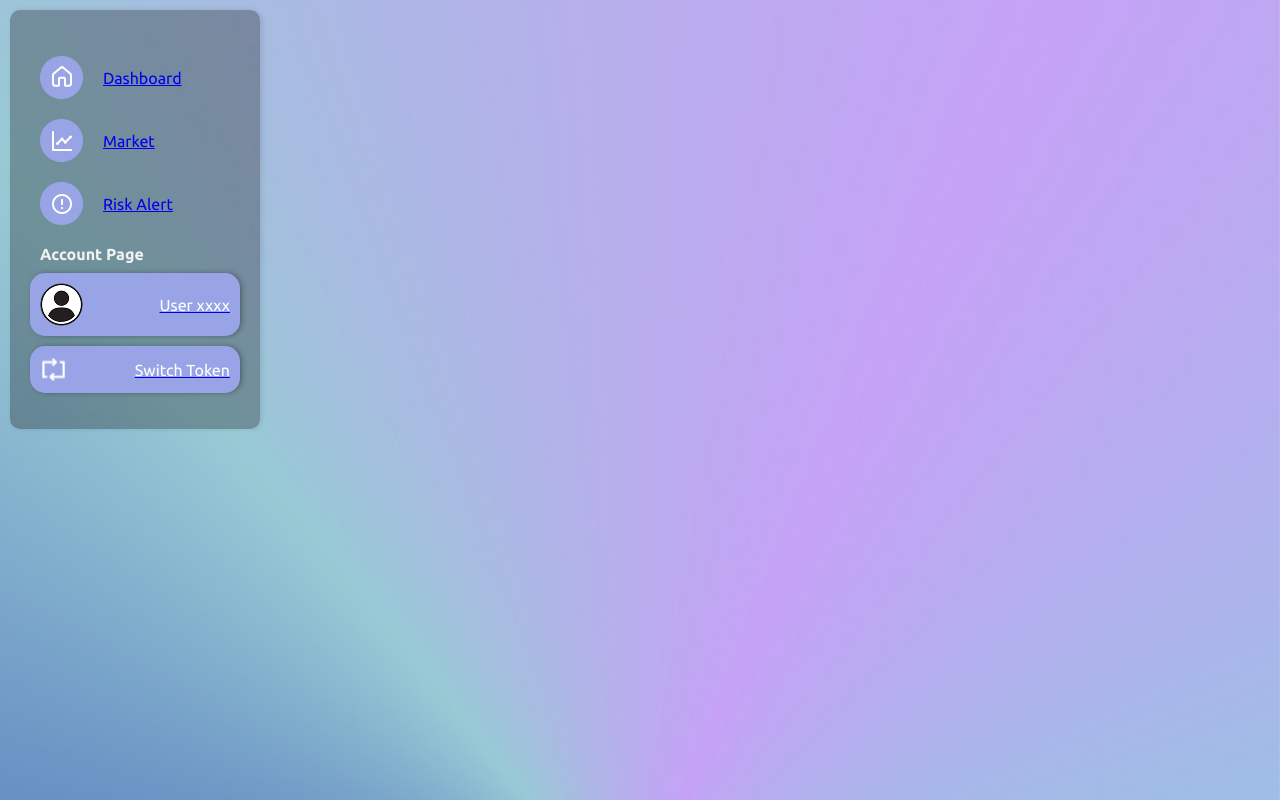
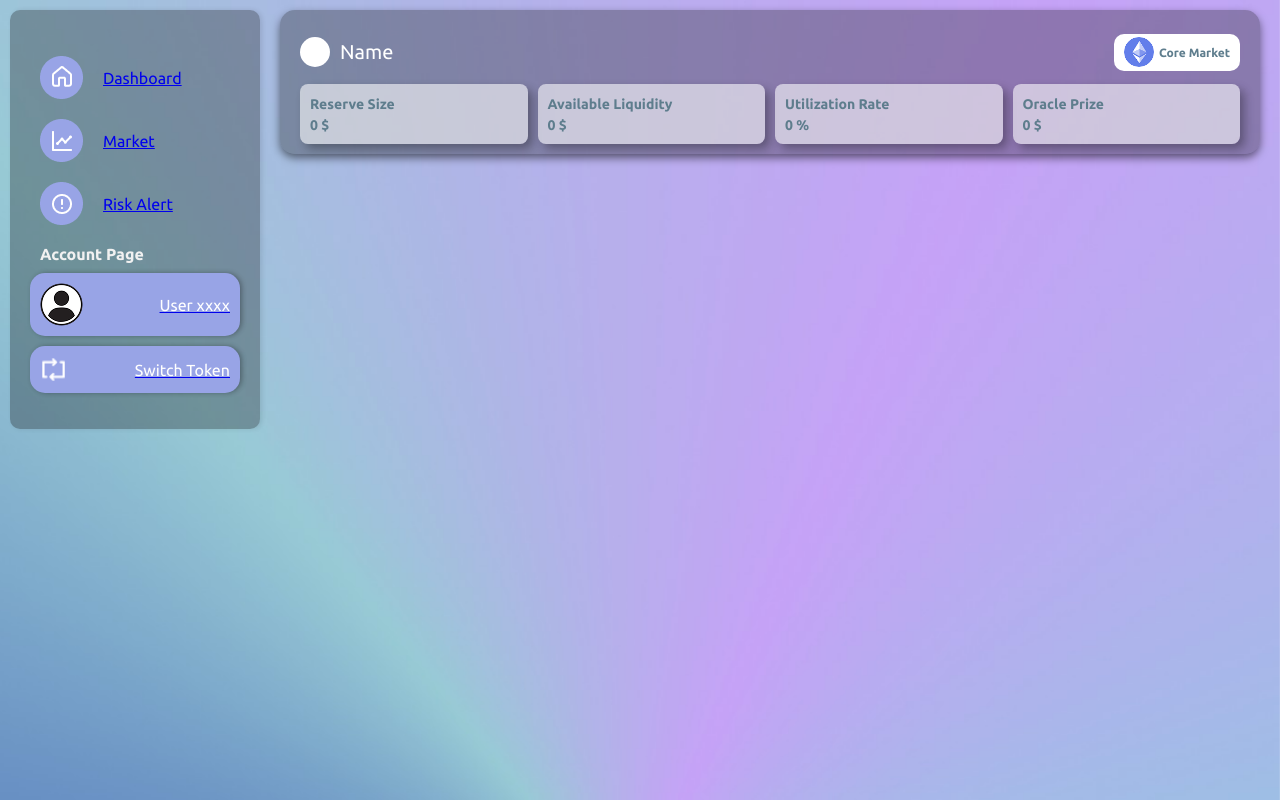
Before and after one commit to Nawasawank/DEFI-Lending-Borrowing, a React (Create React App) app in the folder frontend/: page /marketdetail in a window 1280 px wide. Built offline with nearby package versions, Linux system fonts and the light colour scheme.

Commit message:
market detail header

```diff
--- a/frontend/src/App.js
+++ b/frontend/src/App.js
@@ -2,6 +2,7 @@ import React from "react";
 import { BrowserRouter as Router, Route, Routes } from "react-router-dom";
 import DashboardPage from "./pages/DashboardPage"; // Import the DashboardPage component
 import MarketPage from "./pages/MarketPage";
+import MarketDetail from "./pages/MarketDetailPage";
 import "./App.css"; // Global CSS for background image and layout
 import Sidebar from "./components/Sidebar";
 
@@ -15,6 +16,7 @@ function App() {
             <Routes>
               <Route path="/" element={<DashboardPage />} />
               <Route path="/market" element={<MarketPage />} />
+              <Route path="/marketdetail" element={<MarketDetail />} />
             </Routes>
           </div>{" "}
         </div>
--- /dev/null
+++ b/frontend/src/components/MarketHeader.jsx
@@ -0,0 +1,40 @@
+import React from "react";
+import "../styles/MarketHeader.css"; // Ensure the CSS path is correct
+import ethereumIcon from "../pictures/ethereumIcon.png"; // Correctly importing the image
+
+function Header() {
+  return (
+    <header className="market-header">
+      <div className="asset">
+        <div className="asset-head">
+          <div className="asset-icon"></div>
+          <p>Name</p>
+        </div>
+        <div className="core-icon">
+          <img src={ethereumIcon} alt="Ethereum Icon" className="eth-icon" />
+          <p>Core Market</p>
+        </div>
+      </div>
+      <div className="asset-info-container">
+        <div className="asset-info">
+          <p>Reserve Size</p>
+          <p>0 $</p>
+        </div>
+        <div className="asset-info">
+          <p>Available Liquidity</p>
+          <p>0 $</p>
+        </div>
+        <div className="asset-info">
+          <p>Utilization Rate</p>
+          <p>0 %</p>
+        </div>
+        <div className="asset-info">
+          <p>Oracle Prize</p>
+          <p>0 $</p>
+        </div>
+      </div>
+    </header>
+  );
+}
+
+export default Header;
--- /dev/null
+++ b/frontend/src/pages/MarketDetailPage.jsx
@@ -0,0 +1,13 @@
+import React from "react";
+import MarketHeader from "../components/MarketHeader";
+
+function MarketDetail() {
+  return (
+    <div className="container">
+      <MarketHeader />
+      <div className="detail-container"></div>
+    </div>
+  );
+}
+
+export default MarketDetail;
--- a/frontend/src/pages/MarketPage.jsx
+++ b/frontend/src/pages/MarketPage.jsx
@@ -1,7 +1,7 @@
-import React from "react";
 import Header from "../components/Header";
 import "../styles/Market.css";
 import { ReactComponent as ExclamationMarkIcon } from "../pictures/exclamationmark.svg";
+import { Link } from "react-router-dom";
 
 function Market() {
   return (
@@ -48,9 +48,31 @@ function Market() {
               <td>0 M</td>
               <td>0 %</td>
               <td>
-                <button className="view-button">
-                  <ExclamationMarkIcon className="view-icon" />
-                </button>
+                <Link to="/marketdetail">
+                  <button className="view-button">
+                    <ExclamationMarkIcon className="view-icon" />
+                  </button>
+                </Link>
+              </td>
+            </tr>
+
+            <tr>
+              <td>
+                <div className="asset">
+                  <div className="asset-icon"></div>
+                  <span>name</span>
+                </div>
+              </td>
+              <td>0 M</td>
+              <td>0 %</td>
+              <td>0 M</td>
+              <td>0 %</td>
+              <td>
+                <Link to="/marketdetail">
+                  <button className="view-button">
+                    <ExclamationMarkIcon className="view-icon" />
+                  </button>
+                </Link>
               </td>
             </tr>
           </tbody>
--- a/frontend/src/styles/Market.css
+++ b/frontend/src/styles/Market.css
@@ -36,7 +36,7 @@
 .market-table {
   width: 100%;
   table-layout: fixed;
-  border-collapse: collapse; /* changed from separate */
+  border-collapse: collapse;
 }
 
 .market-table th,
@@ -45,7 +45,7 @@
   text-align: center;
   justify-content: center;
   color: #5e7d8d;
-  font-size: 12px;
+  font-size: 14px;
   white-space: nowrap;
 }
 
--- /dev/null
+++ b/frontend/src/styles/MarketDetail.css
@@ -0,0 +1,4 @@
+.detail-container {
+  display: flex;
+  flex-direction: column;
+}
--- /dev/null
+++ b/frontend/src/styles/MarketHeader.css
@@ -0,0 +1,78 @@
+@import url("https://fonts.googleapis.com/css2?family=Ubuntu:wght@400;700&display=swap");
+
+.market-header {
+  display: flex;
+  flex-direction: column;
+  background-color: rgba(19, 19, 19, 0.3); /* Semi-transparent background */
+  padding: 10px 20px; /* Adjust padding for the header */
+  border-radius: 15px;
+  box-shadow: 0 4px 8px rgba(0, 0, 0, 0.5);
+  color: white;
+  font-family: "Ubuntu", sans-serif;
+  font-size: 20px;
+  margin-top: 10px;
+  position: relative;
+}
+
+.asset {
+  display: flex;
+  justify-content: space-between;
+  align-items: center;
+}
+
+.asset .asset-head {
+  display: flex;
+  flex-direction: row;
+  align-items: center;
+  gap: 10px;
+}
+
+.core-icon {
+  display: flex;
+  flex-direction: row;
+  background-color: white;
+  border-radius: 10px;
+  align-items: center;
+  gap: 5px;
+  font-size: 12px;
+  font-weight: bold;
+  color: #5e7d8d;
+  padding: 0px 10px;
+  height: 80%;
+}
+
+.core-icon .eth-icon {
+  width: 30px;
+  height: 30px;
+  background-color: white;
+  border-radius: 50%;
+}
+
+.asset-info-container {
+  display: flex;
+  flex-direction: row;
+  justify-content: space-between;
+  gap: 0px 10px;
+  height: 60px;
+}
+
+.asset-info {
+  display: flex;
+  flex-direction: column;
+  justify-content: center;
+  align-items: start;
+  gap: 5px 0px;
+  font-weight: bold;
+  white-space: nowrap;
+  color: #5e7d8d;
+  font-size: 14px;
+  background-color: rgba(255, 255, 255, 0.57);
+  padding: 10px;
+  border-radius: 8px; /* Rounded corners for each icon box */
+  box-shadow: 5px 5px 10px rgba(0, 0, 0, 0.3);
+  width: 100%;
+}
+
+.asset-info p {
+  margin: 0px;
+}
```
